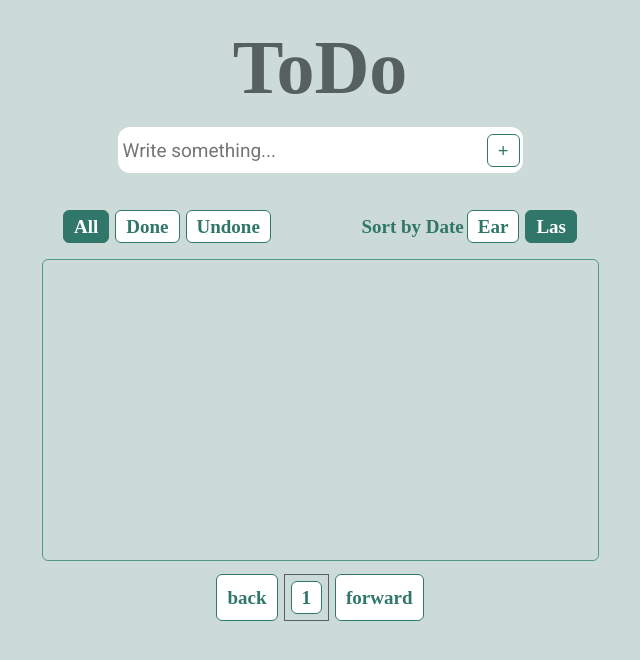
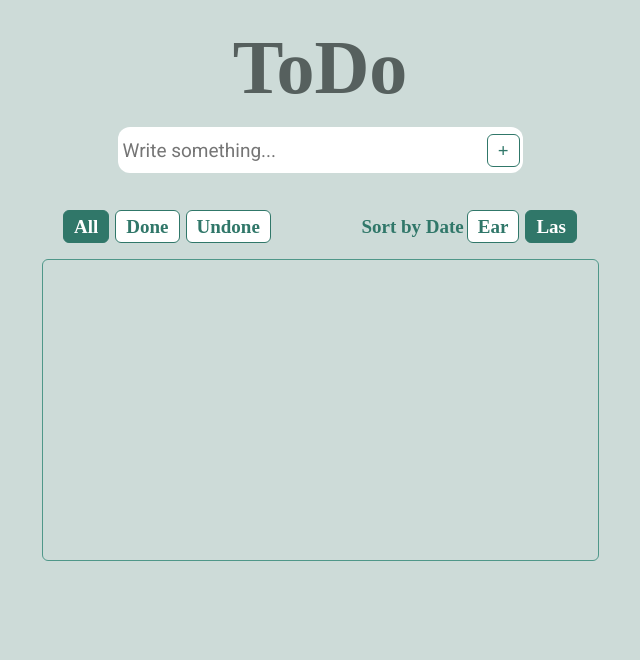
Before and after one commit to EkaterinaShepeneva/TODO_on_React, a React (Create React App) app: page / in a window 1280 px wide. Shown: the top 660 px of the page, without its empty margins (320-960 px from the left). Built offline with nearby package versions, Linux system fonts and the light colour scheme; a web font is replaced by a local one.

Commit message:
make a component out of pagination buttons, pages dont render, when count pages < 1

```diff
--- a/src/App.js
+++ b/src/App.js
@@ -4,13 +4,14 @@ import Task from "./Task";
 import TodoForm from "./TodoForm.js";
 import Filters from "./Filters";
 import Pagination from "./Pagination";
+import PagesButton from "./PagesButton";
 import moment from "moment";
 
 function App() {
   const NUM_TASK = 4;
   const [tasks, setTasks] = useState([]);
   const [filters, setFilter] = useState("filter__all");
-  const [filtredArray, setFiltredArray] = useState(tasks)
+  const [filtredArray, setFiltredArray] = useState(tasks);
   const [page, setPages] = useState(1);
   const [pagesCount, setPagesCount] = useState(1);
   const [sort, setSort] = useState("sort__last");
@@ -25,16 +26,32 @@ function App() {
 
   useEffect(() => {
     switch (filters) {
-      case 'filter__all':
-        setFiltredArray([...tasks].sort((prev, next) =>sort === "sort__last" ? prev.id - next.id : next.id - prev.id));
+      case "filter__all":
+        setFiltredArray(
+          [...tasks].sort((prev, next) =>
+            sort === "sort__last" ? prev.id - next.id : next.id - prev.id
+          )
+        );
         break;
 
-      case 'filter__done':
-        setFiltredArray([...tasks].filter((task) => task.check === true).sort((prev, next) =>sort === "sort__last" ? prev.id - next.id : next.id - prev.id));
+      case "filter__done":
+        setFiltredArray(
+          [...tasks]
+            .filter((task) => task.check === true)
+            .sort((prev, next) =>
+              sort === "sort__last" ? prev.id - next.id : next.id - prev.id
+            )
+        );
         break;
 
       default:
-        setFiltredArray([...tasks].filter((task) => task.check !== true).sort((prev, next) =>sort === "sort__last" ? prev.id - next.id : next.id - prev.id));
+        setFiltredArray(
+          [...tasks]
+            .filter((task) => task.check !== true)
+            .sort((prev, next) =>
+              sort === "sort__last" ? prev.id - next.id : next.id - prev.id
+            )
+        );
         break;
     }
   }, [filters, sort, tasks]);
@@ -44,7 +61,9 @@ function App() {
   }, [filtredArray, filters, sort]);
 
   useEffect(() => {
-    if (page > pagesCount){setPages(pagesCount)}
+    if (page > pagesCount) {
+      setPages(pagesCount);
+    }
   }, [pagesCount]);
 
   const handlePage = (event) => {
@@ -67,8 +86,8 @@ function App() {
   };
 
   const movingOnPages = (number) => {
-    setPages(number)
-  }
+    setPages(number);
+  };
 
   const addTask = (userInput) => {
     if (userInput) {
@@ -80,14 +99,19 @@ function App() {
       };
       setTasks([...tasks, newTask]);
     }
-  }
+  };
 
   const removeTask = (id) => {
     setTasks(tasks.filter((task) => task.id !== id));
   };
 
   const checkTask = (id) => {
-    setTasks(tasks.map((task) => ({...task, check: task.id === id ? (!task.check):(task.check)})));
+    setTasks(
+      tasks.map((task) => ({
+        ...task,
+        check: task.id === id ? !task.check : task.check,
+      }))
+    );
   };
 
   return (
@@ -101,7 +125,8 @@ function App() {
         sort={sort}
       />
       <div className="tasksBox">
-        {filtredArray.slice((page - 1) * NUM_TASK, NUM_TASK * page)
+        {filtredArray
+          .slice((page - 1) * NUM_TASK, NUM_TASK * page)
           .map((task) => {
             return (
               <Task
@@ -115,35 +140,16 @@ function App() {
             );
           })}
       </div>
-
-      <div className="pagination">
-        <button
-          className="pagination__back"
-          onClick={(event) => {
-            handlePage(event);
-          }}
-        >
-          back
-        </button>
-        <div className="pagination__pages">
-          {new Array(pagesCount).fill().map((el, i) =>
-          <Pagination
-            key={Math.random()}
+      {(pagesCount>1)? (
+         (
+          <PagesButton
+            handlePage={handlePage}
+            pagesCount={pagesCount}
             page={page}
-            pagesCount={pagesCount}
-            i={i+1}
             movingOnPages={movingOnPages}
-          />)}
-        </div>
-        <button
-          className="pagination__forward"
-          onClick={(event) => {
-            handlePage(event);
-          }}
-        >
-          forward
-        </button>
-      </div>
+          />
+        )
+      ):('')}
     </main>
   );
 }
--- /dev/null
+++ b/src/PagesButton.js
@@ -0,0 +1,36 @@
+import Pagination from "./Pagination"
+
+function PagesButton ({handlePage, pagesCount, page, movingOnPages}){
+    return (
+        <div className="pagination">
+        <button
+          className="pagination__back"
+          onClick={(event) => {
+            handlePage(event);
+          }}
+        >
+          back
+        </button>
+        <div className="pagination__pages">
+          {new Array(pagesCount).fill().map((el, i) =>
+          <Pagination
+            key={Math.random()}
+            page={page}
+            pagesCount={pagesCount}
+            i={i+1}
+            movingOnPages={movingOnPages}
+          />)}
+        </div>
+        <button
+          className="pagination__forward"
+          onClick={(event) => {
+            handlePage(event);
+          }}
+        >
+          forward
+        </button>
+      </div>
+    )
+}
+
+export default PagesButton
```
